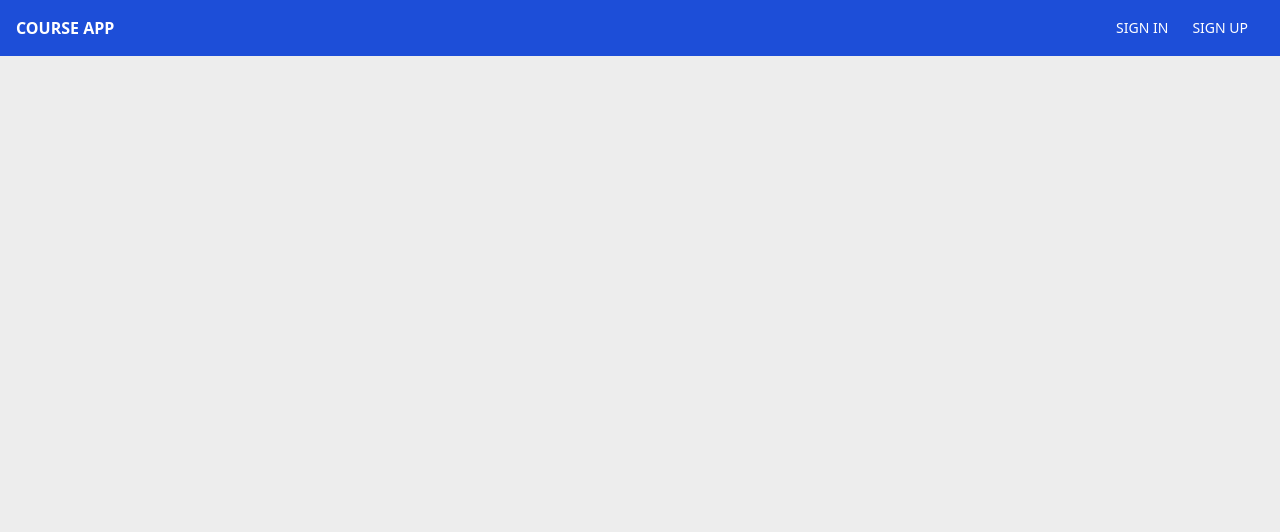
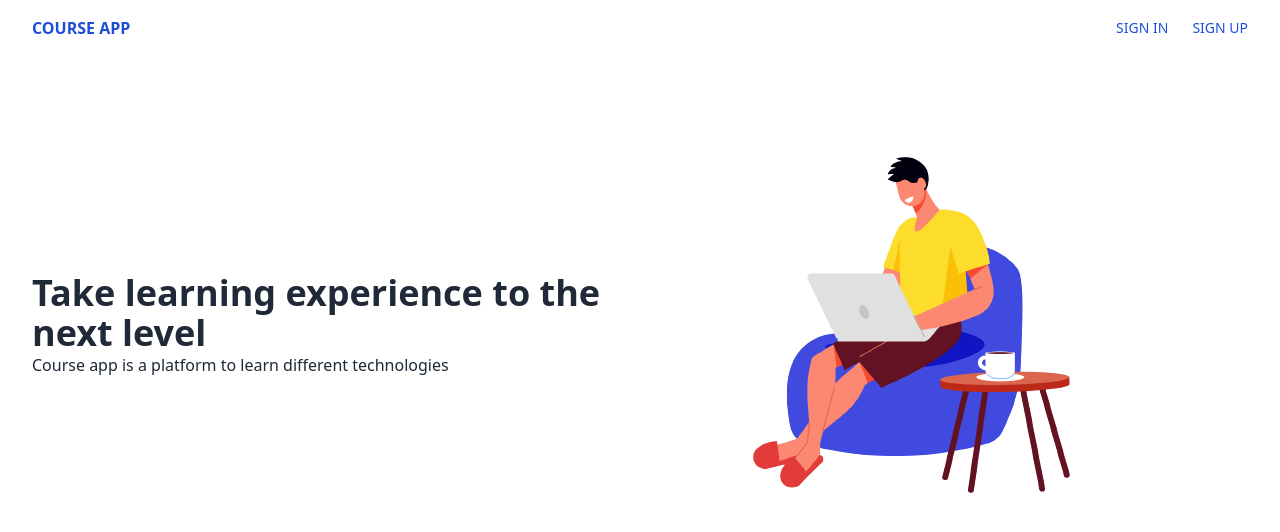
Before and after one commit to venukommineni615/course-app, a React (Vite) app in the folder Course-app/: page / in a window 1280 px wide. Shown: the top 532 px of the page. Built offline with nearby package versions, Linux system fonts and the light colour scheme; no server answers.

Commit message:
Landing page is added

```diff
--- a/Course-app/index.html
+++ b/Course-app/index.html
@@ -9,7 +9,7 @@
   </head>
   <body
   style=
-  "background-color: rgba(236, 236, 236, 0.92);
+  "background-color:white;
   margin:0;
   padding:0%;
   width:100vw;
--- a/Course-app/src/App.tsx
+++ b/Course-app/src/App.tsx
@@ -11,6 +11,7 @@ import SignUp from './components/signup'
 import NavBar from './components/navbar'
 import Course from './components/Course'
 import Courses from './components/Courses'
+import LandingPage from './components/landingPage'
 
 import Updatecourse from './components/UpdateCourses'
 import { BrowserRouter as Router, Route, Routes,  } from 'react-router-dom'
@@ -26,6 +27,7 @@ function App() {
       <NavBar/>
       <Init></Init>
         <Routes>
+          <Route path='/' element={<LandingPage/>}/>
           <Route path='/signup' element={<SignUp/>}/>
           <Route path='/signin' element={<SignIn/>}/>
           <Route path='/course' element={<Course/>}/>
--- /dev/null
+++ b/Course-app/src/components/landingPage.tsx
@@ -0,0 +1,14 @@
+import React from "react"
+import student from "../assets/student.png"
+export default function LandingPage(){
+    return(
+        <div className="grid grid-cols-2 gap-4 bg-body m-8">
+            <div className="flex flex-col justify-center ">
+                <h2 className="font-bold text-4xl">Take learning experience to the next level</h2>
+                <p className="text-left">Course app is a platform to learn different technologies</p>
+
+            </div>
+            <div><img src={student} alt="image" /></div>
+        </div>
+    )
+}
--- a/Course-app/src/components/navbar.tsx
+++ b/Course-app/src/components/navbar.tsx
@@ -9,9 +9,9 @@ export default function NavBar(){
     const navigate=useNavigate()
     const user=useRecoilValue(userState)
     return(
-        <div className='bg-blue-700 w-screen p-2 flex justify-between '>
-           <div className="p-2 text-white">
-            <p className="font-bold">COURSE APP</p>
+        <div className='bg-body w-screen p-2 flex justify-between '>
+           <div className="p-2">
+            <p className=" mx-4 font-bold text-blue-700">COURSE APP</p>
            </div>
             <div className="flex content-center">
                 <button className="text-white p-2 font-medium text-sm hover:font-bold mx-1"
@@ -24,7 +24,7 @@ export default function NavBar(){
                 <div className="bg-white text-neutral-content rounded-full w-8">
                   <span className="text-2xl font-semibold text-blue-800">{user.slice(0,1)}</span>
                 </div>
-              </div>:<p>SIGN IN</p>}</button>
+              </div>:<p className="text-blue-700">SIGN IN</p>}</button>
                 <button  className="text-white p-2 font-medium text-sm mr-4 hover:font-bold mx-1"
                 onClick={()=>{
                     if(user){
@@ -35,7 +35,7 @@ export default function NavBar(){
                         navigate("/signup")
                     }
                 }}
-                >{user?<p>LOG OUT</p>:<p>SIGN UP</p>}</button>
+                >{user?<p className="text-blue-700">LOG OUT</p>:<p className="text-blue-700">SIGN UP</p>}</button>
             </div>
         </div>
     )
--- a/Course-app/tailwind.config.js
+++ b/Course-app/tailwind.config.js
@@ -5,7 +5,14 @@ export default {
     "./src/**/*.{js,ts,jsx,tsx}",
   ],
   theme: {
-    extend: {},
+
+    extend: {
+      colors:{
+        'body':"#ffffff",
+        "blue-700": "rgb(29 78 216)"
+
+      },
+    },
   },
   plugins: [require("daisyui")],
 }
```
Also changed, not shown: Course-app/vite.config.ts.timestamp-1693992914681-1c83d8ec2482e.mjs (added, +10 -0 lines), Course-app/src/assets/student.png (added).
